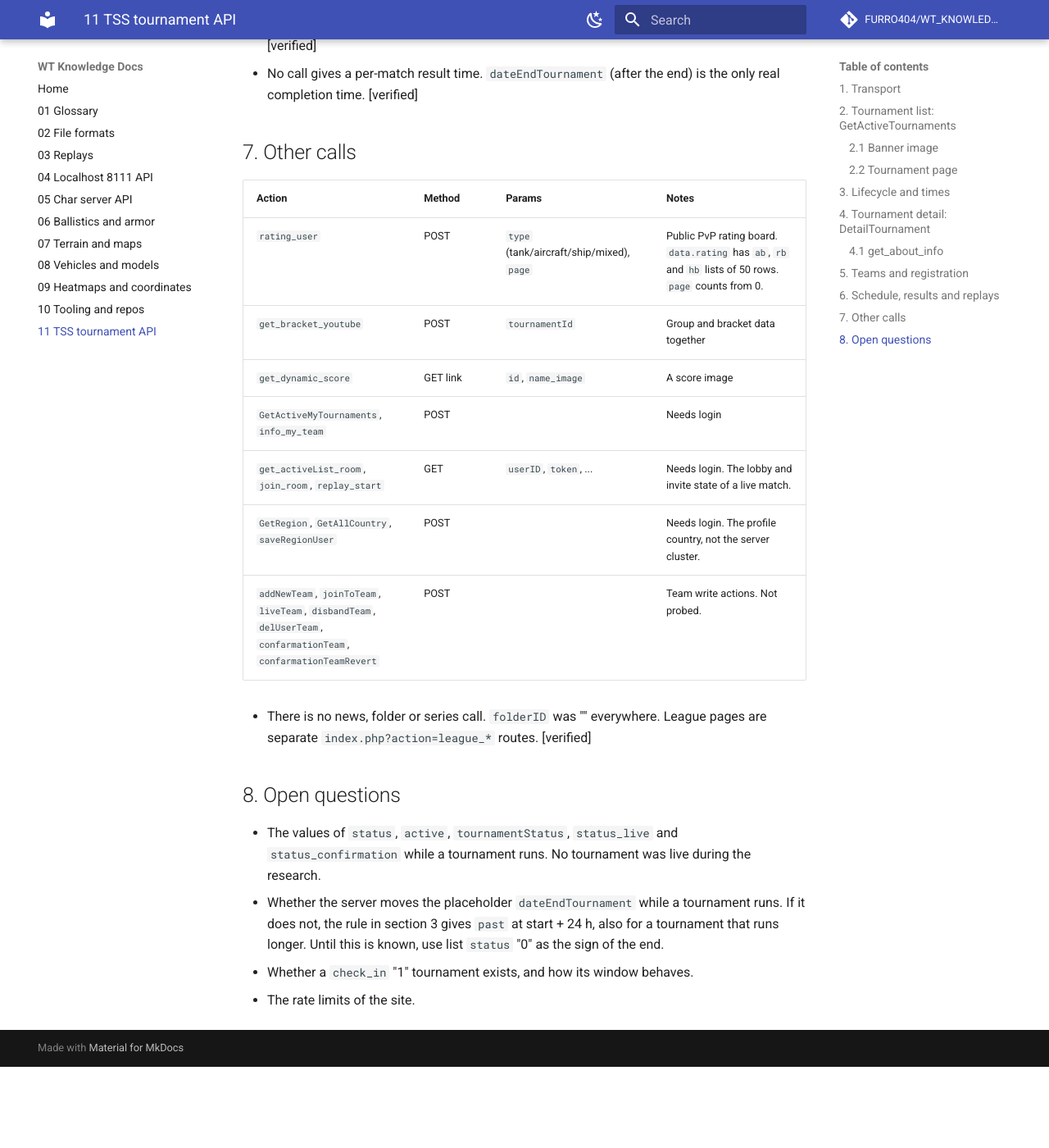
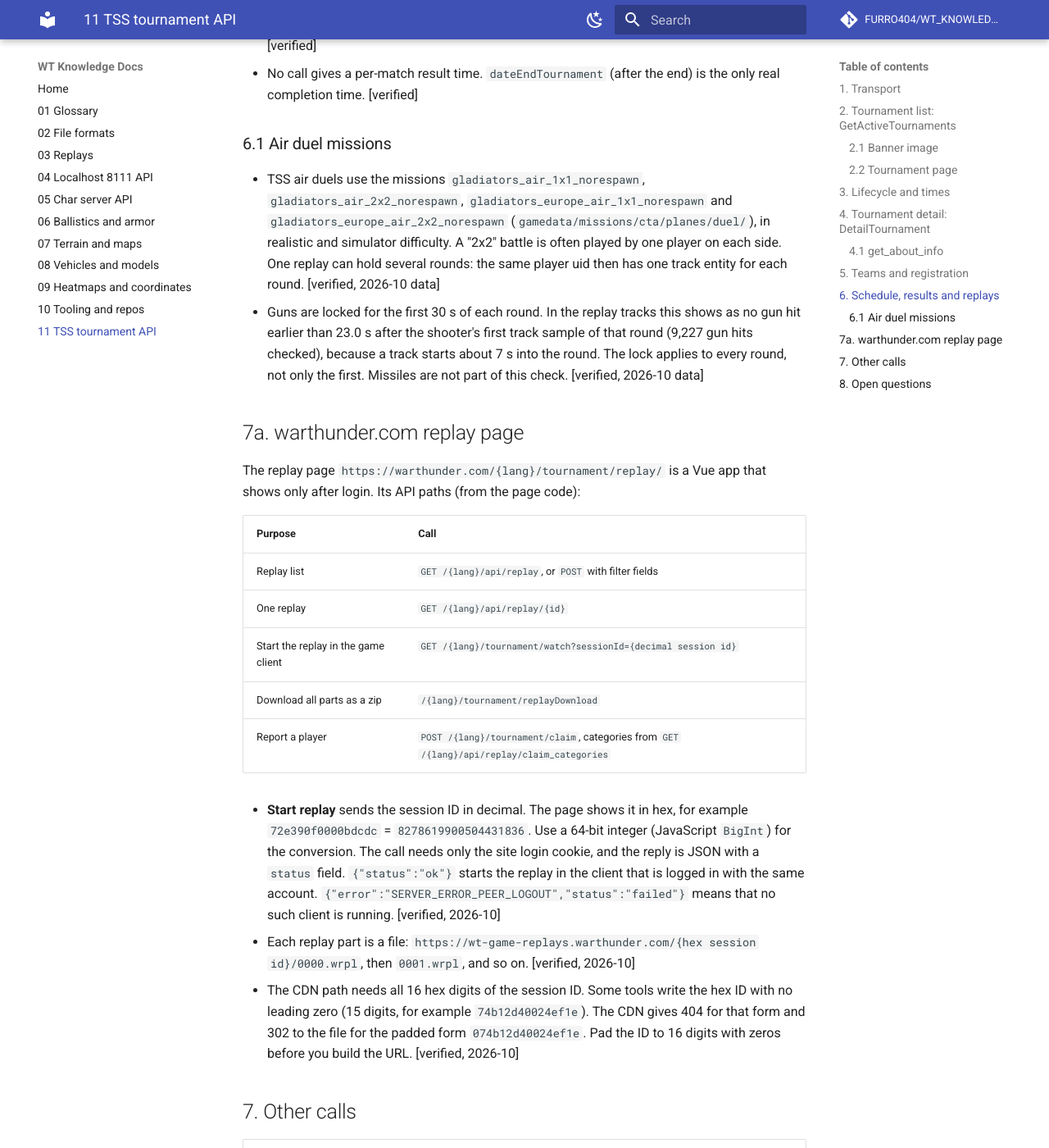
Before and after one commit to FURRO404/WT_KNOWLEDGE_DOCS, an MkDocs documentation site: the page built from docs/11-tss-tournament-api.md, in a window 1280 px wide and 1400 px high, scrolled down 6069 px. Shown: the whole window at 82% size. Built offline with MkDocs 1.6.1 and Material for MkDocs 9.7.7, drawn with Linux system fonts in a browser that asks for light colours; comment, search, counter and statistics services are not loaded; before the commit the page ends 7370 px from its top, so only the background shows below that.

Commit message:
Add 2.59 replay format, aircraft attitude axes, TSS air duels, replay page and CDN id format

```diff
--- a/docs/11-tss-tournament-api.md
+++ b/docs/11-tss-tournament-api.md
@@ -254,6 +254,49 @@ timeInviteGroup}`, `allRewards` and `missions`. [verified]
 - No call gives a per-match result time. `dateEndTournament` (after the end) is
   the only real completion time. [verified]
 
+### 6.1 Air duel missions
+
+- TSS air duels use the missions `gladiators_air_1x1_norespawn`,
+  `gladiators_air_2x2_norespawn`, `gladiators_europe_air_1x1_norespawn` and
+  `gladiators_europe_air_2x2_norespawn` (`gamedata/missions/cta/planes/duel/`),
+  in realistic and simulator difficulty. A "2x2" battle is often played by one
+  player on each side. One replay can hold several rounds: the same player uid
+  then has one track entity for each round. [verified, 2026-10 data]
+- Guns are locked for the first 30 s of each round. In the replay tracks this
+  shows as no gun hit earlier than 23.0 s after the shooter's first track
+  sample of that round (9,227 gun hits checked), because a track starts about
+  7 s into the round. The lock applies to every round, not only the first.
+  Missiles are not part of this check. [verified, 2026-10 data]
+
+## 7a. warthunder.com replay page
+
+The replay page `https://warthunder.com/{lang}/tournament/replay/` is a Vue app
+that shows only after login. Its API paths (from the page code):
+
+| Purpose | Call |
+|---|---|
+| Replay list | `GET /{lang}/api/replay`, or `POST` with filter fields |
+| One replay | `GET /{lang}/api/replay/{id}` |
+| Start the replay in the game client | `GET /{lang}/tournament/watch?sessionId={decimal session id}` |
+| Download all parts as a zip | `/{lang}/tournament/replayDownload` |
+| Report a player | `POST /{lang}/tournament/claim`, categories from `GET /{lang}/api/replay/claim_categories` |
+
+- **Start replay** sends the session ID in decimal. The page shows it in hex,
+  for example `72e390f0000bdcdc` = `8278619900504431836`. Use a 64-bit integer
+  (JavaScript `BigInt`) for the conversion. The call needs only the site login
+  cookie, and the reply is JSON with a `status` field. `{"status":"ok"}` starts
+  the replay in the client that is logged in with the same account.
+  `{"error":"SERVER_ERROR_PEER_LOGOUT","status":"failed"}` means that no such
+  client is running. [verified, 2026-10]
+- Each replay part is a file:
+  `https://wt-game-replays.warthunder.com/{hex session id}/0000.wrpl`, then
+  `0001.wrpl`, and so on. [verified, 2026-10]
+- The CDN path needs all 16 hex digits of the session ID. Some tools write the
+  hex ID with no leading zero (15 digits, for example `74b12d40024ef1e`). The
+  CDN gives 404 for that form and 302 to the file for the padded form
+  `074b12d40024ef1e`. Pad the ID to 16 digits with zeros before you build the
+  URL. [verified, 2026-10]
+
 ## 7. Other calls
 
 | Action | Method | Params | Notes |
```
Also changed, not shown: docs/03-replays.md (+12 -0 lines), docs/09-heatmaps-and-coordinates.md (+23 -0 lines).
